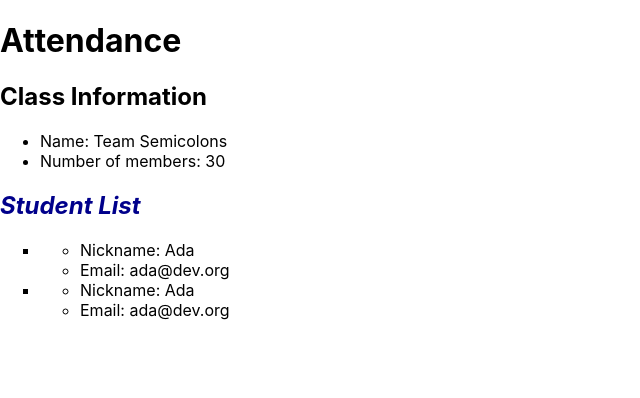
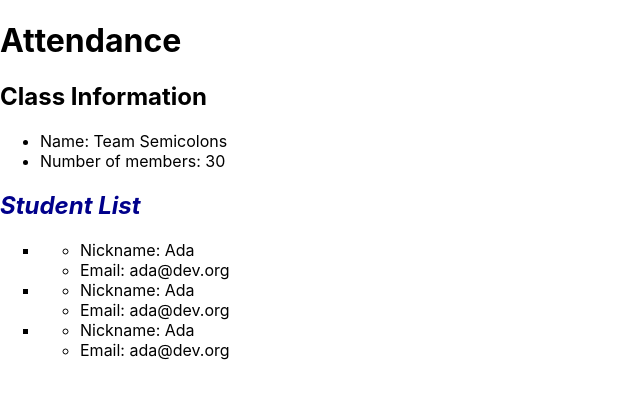
Before and after one commit to azs6189/student-app, a React (Create React App) app: page / in a window 1280 px wide. Shown: the top 398 px of the page, without its empty margins (0-640 px from the left). Built offline with nearby package versions, Linux system fonts and the light colour scheme.

Commit message:
added one component:Student for total of 3 students

```diff
--- a/src/components/StudentList.js
+++ b/src/components/StudentList.js
@@ -13,6 +13,10 @@ const StudentList = () => {
 				<li>
 					<Student></Student>
 				</li>
+				<li>
+					<Student></Student>
+				</li>
+
 			</ul>
 		</section>
 	);
```
